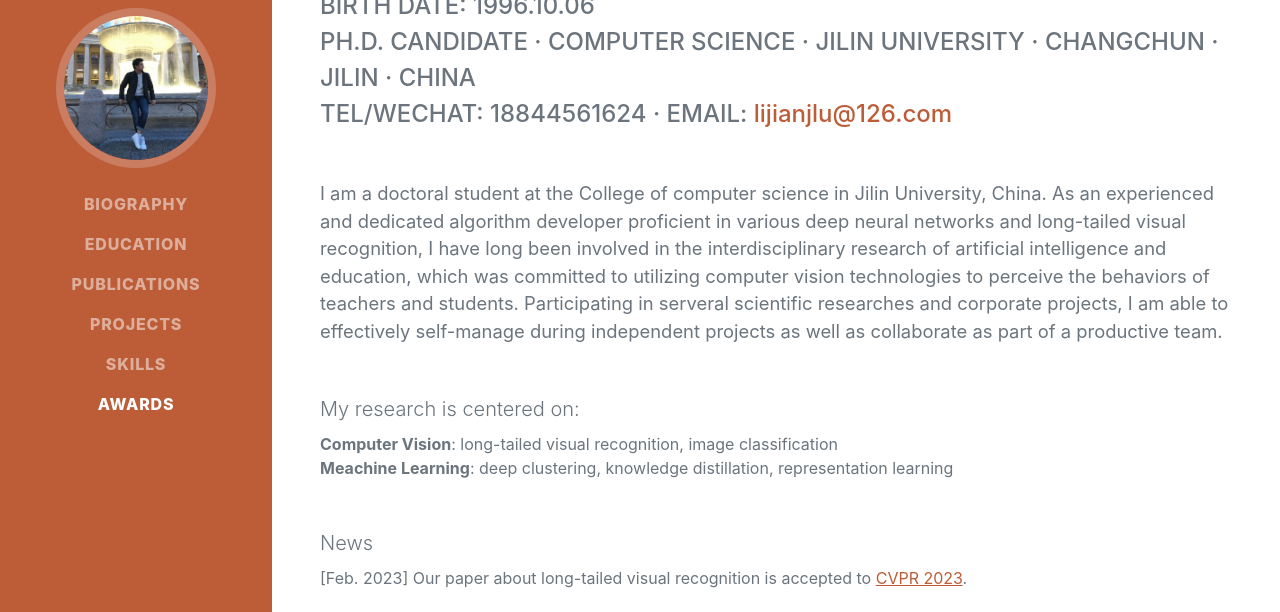
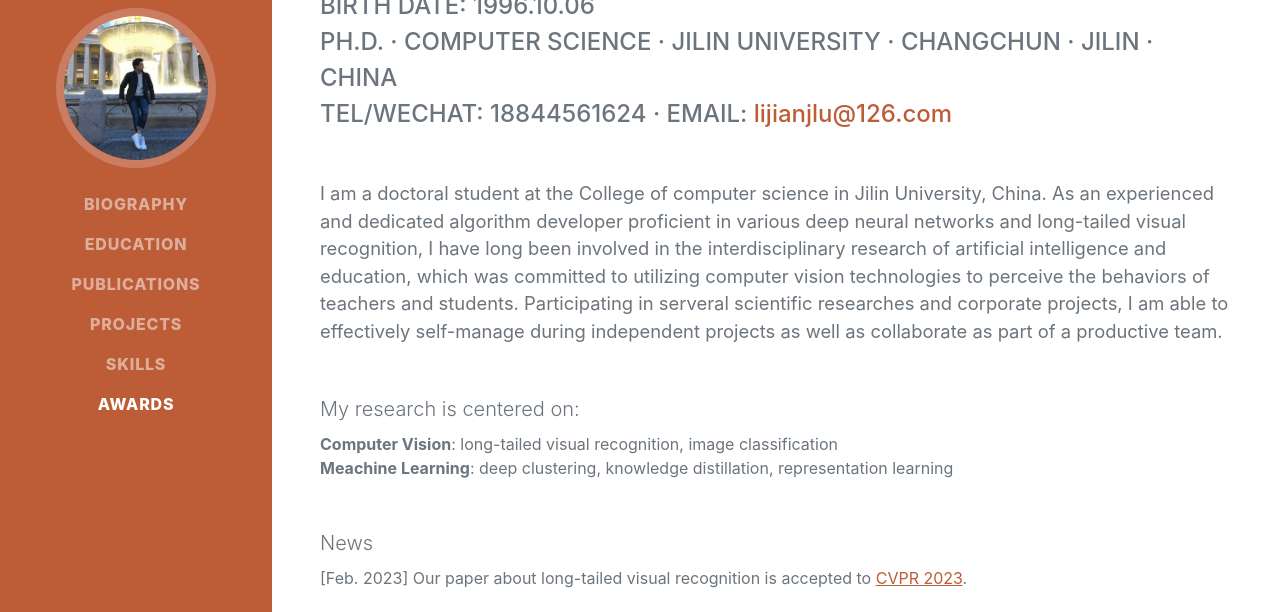
Before and after one commit to lijian16/Resume, a plain HTML site: page index.html in a window 1280 px wide. Shown: the part 188-800 px from the top of the page. Drawn offline with nearby package versions, Linux system fonts and the light colour scheme; a web font is replaced by a local one.

Commit message:
Update index.html
update phd

```diff
--- a/index.html
+++ b/index.html
@@ -44,7 +44,7 @@
                     </h1>
                     <div class="subheading mb-5">
                         Birth date: 1996.10.06 <br>
-                        Ph.D. Candidate · Computer Science · Jilin University · Changchun · Jilin · China<br>
+                        Ph.D. · Computer Science · Jilin University · Changchun · Jilin · China<br>
                         Tel/Wechat: 18844561624 · Email: <a href="mailto:lijianjlu@126.com" style="text-transform: lowercase;">lijianjlu@126.com</a>
                     </div>
                     <p class="lead mb-5">I am a doctoral student at the College of computer science in Jilin University, China. As an experienced and dedicated algorithm developer proficient in various deep neural networks and long-tailed visual recognition, I have long been involved in the interdisciplinary research of artificial intelligence and education, which was committed to utilizing computer vision technologies to perceive the behaviors of teachers and students. Participating in serveral scientific researches and corporate projects, I am able to effectively self-manage during independent projects as well as collaborate as part of a productive team.</p>
```
